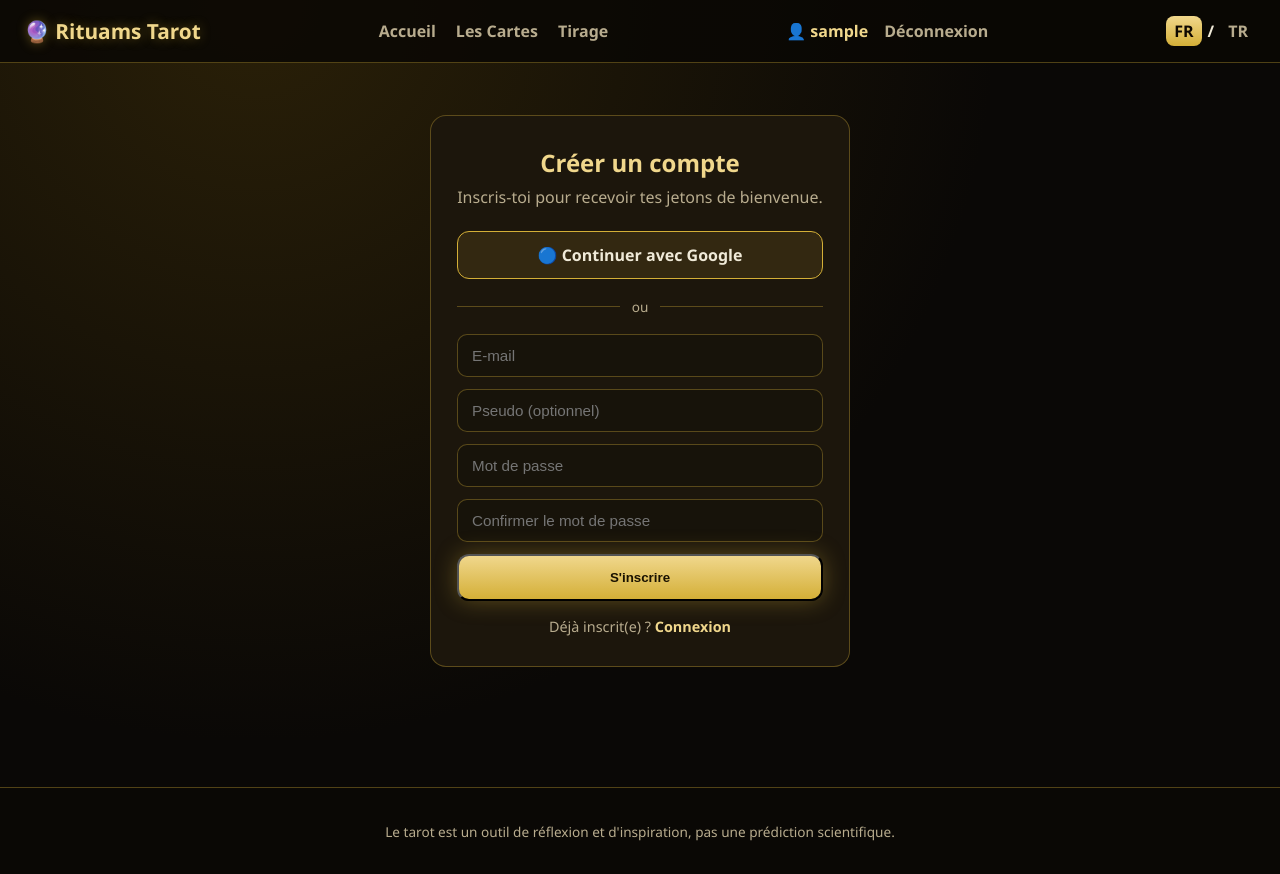
After one commit to Yohannaaaaa/Tarot, a Flask app: page /inscription in a window 1280 px wide. The commit adds this page. Run offline with Flask 3, Linux system fonts and the light colour scheme; the visitor is signed in with stand-in values (Sample User, id 1).

Commit message:
Ajouter le systeme de connexion (email/mot de passe, Google, reinitialisation)
Les jetons sont desormais lies a un compte authentifie (email) au lieu
d'un pseudo libre saisi a la main, ce qui evite qu'un visiteur puisse
usurper le solde ou l'achat Stripe d'un autre. Ajoute inscription,
connexion, deconnexion, mot de passe oublie (envoi via Gmail SMTP) et
connexion Google OAuth, avec repli explicite si SECRET_KEY,
GMAIL_APP_PASSWORD ou GOOGLE_CLIENT_ID/SECRET ne sont pas configures.

```diff
--- a/app.py
+++ b/app.py
@@ -3,18 +3,63 @@
 import json
 import os
 import random
+import secrets
+import smtplib
 from datetime import datetime
+from email.mime.text import MIMEText
 from pathlib import Path
+from urllib.parse import urlencode
 
+import requests
 import stripe
-from flask import Flask, jsonify, redirect, render_template, request, url_for
+from flask import Flask, flash, jsonify, redirect, render_template, request, session, url_for
+from itsdangerous import BadSignature, SignatureExpired, URLSafeTimedSerializer
 
+import accounts_store
 import jeton_store
 
 stripe.api_key = os.environ.get("STRIPE_SECRET_KEY", "")
 STRIPE_WEBHOOK_SECRET = os.environ.get("STRIPE_WEBHOOK_SECRET", "")
 
+GMAIL_ADDRESS = "tarot.clairvoyance.rituels@gmail.com"
+GMAIL_APP_PASSWORD = os.environ.get("GMAIL_APP_PASSWORD", "")
+
+GOOGLE_CLIENT_ID = os.environ.get("GOOGLE_CLIENT_ID", "")
+GOOGLE_CLIENT_SECRET = os.environ.get("GOOGLE_CLIENT_SECRET", "")
+GOOGLE_AUTH_URL = "https://accounts.google.com/o/oauth2/v2/auth"
+GOOGLE_TOKEN_URL = "https://oauth2.googleapis.com/token"
+GOOGLE_USERINFO_URL = "https://www.googleapis.com/oauth2/v3/userinfo"
+
 app = Flask(__name__)
+app.secret_key = os.environ.get("SECRET_KEY", "rituams-tarot-dev-secret-change-me")
+
+
+def external_url(endpoint, **values):
+    url = url_for(endpoint, _external=True, **values)
+    if not (request.host.startswith("localhost") or request.host.startswith("127.0.0.1")):
+        url = url.replace("http://", "https://", 1)
+    return url
+
+
+def get_serializer():
+    return URLSafeTimedSerializer(app.secret_key)
+
+
+def send_email(to_addr, subject, body):
+    if not GMAIL_APP_PASSWORD:
+        return False
+    msg = MIMEText(body, "plain", "utf-8")
+    msg["Subject"] = subject
+    msg["From"] = GMAIL_ADDRESS
+    msg["To"] = to_addr
+    try:
+        with smtplib.SMTP("smtp.gmail.com", 587, timeout=15) as server:
+            server.starttls()
+            server.login(GMAIL_ADDRESS, GMAIL_APP_PASSWORD)
+            server.sendmail(GMAIL_ADDRESS, [to_addr], msg.as_string())
+        return True
+    except (smtplib.SMTPException, OSError):
+        return False
 
 DATA_PATH = Path(__file__).resolve().parent / "data" / "cards.json"
 with open(DATA_PATH, encoding="utf-8") as f:
@@ -109,8 +154,6 @@ UI = {
         "form_success": "Merci, ta demande a bien été enregistrée !",
         "form_error": "Erreur lors de l'envoi, réessaie.",
         "form_need_name_email": "Renseigne au moins ton prénom, ton e-mail et ta question.",
-        "username_label": "Ton pseudo (pour tes jetons)",
-        "username_placeholder": "Choisis un pseudo...",
         "jeton_balance": "Solde",
         "jeton_unit": "jetons",
         "jeton_bonus_button": "🎁 Bonus quotidien",
@@ -118,7 +161,43 @@ UI = {
         "jeton_bonus_success": "Bonus reçu !",
         "jeton_insufficient": "Jetons insuffisants",
         "jeton_cost_label": "jetons",
-        "username_required": "Choisis d'abord un pseudo pour utiliser tes jetons.",
+        "nav_login": "Connexion",
+        "nav_register": "Inscription",
+        "nav_logout": "Déconnexion",
+        "login_title": "Connexion",
+        "login_subtitle": "Connecte-toi pour accéder à tes jetons et tes tirages.",
+        "register_title": "Créer un compte",
+        "register_subtitle": "Inscris-toi pour recevoir tes jetons de bienvenue.",
+        "field_password": "Mot de passe",
+        "field_password_confirm": "Confirmer le mot de passe",
+        "field_nickname": "Pseudo (optionnel)",
+        "login_submit": "Se connecter",
+        "register_submit": "S'inscrire",
+        "no_account_yet": "Pas encore de compte ?",
+        "have_account_already": "Déjà inscrit(e) ?",
+        "or_divider": "ou",
+        "google_login_button": "Continuer avec Google",
+        "forgot_password_link": "Mot de passe oublié ?",
+        "forgot_password_title": "Mot de passe oublié",
+        "forgot_password_desc": "Indique ton e-mail, on t'enverra un lien de réinitialisation.",
+        "forgot_password_submit": "Envoyer le lien",
+        "reset_password_title": "Nouveau mot de passe",
+        "reset_password_desc": "Choisis un nouveau mot de passe.",
+        "field_new_password": "Nouveau mot de passe",
+        "field_new_password_confirm": "Confirmer le nouveau mot de passe",
+        "reset_password_submit": "Réinitialiser le mot de passe",
+        "back_to_login": "← Retour à la connexion",
+        "login_required_reading": "Connecte-toi pour utiliser tes jetons.",
+        "error_email_required": "Indique une adresse e-mail valide.",
+        "error_password_short": "Le mot de passe doit contenir au moins 6 caractères.",
+        "error_passwords_mismatch": "Les mots de passe ne correspondent pas.",
+        "error_email_taken": "Cet e-mail est déjà utilisé.",
+        "error_invalid_credentials": "E-mail ou mot de passe incorrect.",
+        "error_reset_link_invalid": "Ce lien de réinitialisation est invalide ou expiré.",
+        "error_email_not_configured": "L'envoi d'e-mails n'est pas encore configuré, réessaie plus tard.",
+        "error_google_not_configured": "La connexion Google n'est pas encore configurée.",
+        "success_reset_email_sent": "Si ce compte existe, un e-mail de réinitialisation a été envoyé.",
+        "success_password_reset": "Mot de passe modifié, tu peux te connecter.",
     },
     "tr": {
         "site_title": "Rituams Tarot",
@@ -203,8 +282,6 @@ UI = {
         "form_success": "Teşekkürler, talebin kaydedildi!",
         "form_error": "Gönderim hatası, tekrar dene.",
         "form_need_name_email": "En azından isim, e-posta ve sorunu doldur.",
-        "username_label": "Rumuzun (jetonların için)",
-        "username_placeholder": "Bir rumuz seç...",
         "jeton_balance": "Bakiye",
         "jeton_unit": "jeton",
         "jeton_bonus_button": "🎁 Günlük bonus",
@@ -212,7 +289,43 @@ UI = {
         "jeton_bonus_success": "Bonus alındı!",
         "jeton_insufficient": "Yetersiz jeton",
         "jeton_cost_label": "jeton",
-        "username_required": "Jetonlarını kullanmak için önce bir rumuz seç.",
+        "nav_login": "Giriş Yap",
+        "nav_register": "Kayıt Ol",
+        "nav_logout": "Çıkış Yap",
+        "login_title": "Giriş Yap",
+        "login_subtitle": "Jetonlarına ve açılımlarına erişmek için giriş yap.",
+        "register_title": "Hesap Oluştur",
+        "register_subtitle": "Kayıt ol ve hoş geldin jetonlarını al.",
+        "field_password": "Şifre",
+        "field_password_confirm": "Şifreyi onayla",
+        "field_nickname": "Rumuz (opsiyonel)",
+        "login_submit": "Giriş Yap",
+        "register_submit": "Kayıt Ol",
+        "no_account_yet": "Hesabın yok mu?",
+        "have_account_already": "Zaten hesabın var mı?",
+        "or_divider": "veya",
+        "google_login_button": "Google ile devam et",
+        "forgot_password_link": "Şifreni mi unuttun?",
+        "forgot_password_title": "Şifremi Unuttum",
+        "forgot_password_desc": "E-posta adresini yaz, sana bir sıfırlama bağlantısı gönderelim.",
+        "forgot_password_submit": "Bağlantıyı Gönder",
+        "reset_password_title": "Yeni Şifre",
+        "reset_password_desc": "Yeni bir şifre seç.",
+        "field_new_password": "Yeni şifre",
+        "field_new_password_confirm": "Yeni şifreyi onayla",
+        "reset_password_submit": "Şifreyi Sıfırla",
+        "back_to_login": "← Girişe dön",
+        "login_required_reading": "Jetonlarını kullanmak için giriş yap.",
+        "error_email_required": "Geçerli bir e-posta adresi gir.",
+        "error_password_short": "Şifre en az 6 karakter olmalı.",
+        "error_passwords_mismatch": "Şifreler eşleşmiyor.",
+        "error_email_taken": "Bu e-posta zaten kullanılıyor.",
+        "error_invalid_credentials": "E-posta veya şifre hatalı.",
+        "error_reset_link_invalid": "Bu sıfırlama bağlantısı geçersiz veya süresi dolmuş.",
+        "error_email_not_configured": "E-posta gönderimi henüz yapılandırılmadı, daha sonra tekrar dene.",
+        "error_google_not_configured": "Google ile giriş henüz yapılandırılmadı.",
+        "success_reset_email_sent": "Bu hesap varsa, bir sıfırlama e-postası gönderildi.",
+        "success_password_reset": "Şifre değiştirildi, giriş yapabilirsin.",
     },
 }
 
@@ -319,7 +432,13 @@ def ui(lang):
 @app.context_processor
 def inject_globals():
     lang = get_lang()
-    return {"lang": lang, "other_lang": "tr" if lang == "fr" else "fr", "t": ui(lang)}
+    return {
+        "lang": lang,
+        "other_lang": "tr" if lang == "fr" else "fr",
+        "t": ui(lang),
+        "logged_in": bool(session.get("email")),
+        "current_nickname": session.get("nickname"),
+    }
 
 
 @app.after_request
@@ -430,6 +549,167 @@ def card_detail(card_id):
     )
 
 
+@app.route("/inscription", methods=["GET", "POST"])
+def register_page():
+    if request.method == "POST":
+        email = (request.form.get("email") or "").strip().lower()
+        password = request.form.get("password") or ""
+        password2 = request.form.get("password2") or ""
+        nickname = (request.form.get("nickname") or "").strip()
+
+        if not email or "@" not in email:
+            flash("error_email_required", "error")
+        elif len(password) < 6:
+            flash("error_password_short", "error")
+        elif password != password2:
+            flash("error_passwords_mismatch", "error")
+        elif accounts_store.email_exists(email):
+            flash("error_email_taken", "error")
+        else:
+            account = accounts_store.create_account(email, password, nickname)
+            session["email"] = account["email"]
+            session["nickname"] = account["nickname"]
+            return redirect(url_for("reading_page"))
+    return render_template("register.html")
+
+
+@app.route("/connexion", methods=["GET", "POST"])
+def login_page():
+    if request.method == "POST":
+        email = (request.form.get("email") or "").strip().lower()
+        password = request.form.get("password") or ""
+        if accounts_store.verify_password(email, password):
+            account = accounts_store.get_account(email)
+            session["email"] = account["email"]
+            session["nickname"] = account["nickname"]
+            return redirect(url_for("reading_page"))
+        flash("error_invalid_credentials", "error")
+    return render_template("login.html")
+
+
+@app.route("/deconnexion")
+def logout():
+    session.clear()
+    return redirect(url_for("index"))
+
+
+@app.route("/mot-de-passe-oublie", methods=["GET", "POST"])
+def forgot_password_page():
+    if request.method == "POST":
+        email = (request.form.get("email") or "").strip().lower()
+        if accounts_store.email_exists(email):
+            token = get_serializer().dumps(email, salt="password-reset")
+            reset_url = external_url("reset_password_page", token=token)
+            lang = get_lang()
+            if lang == "fr":
+                subject = "Réinitialisation de mot de passe - Rituams Tarot"
+                body = (
+                    "Bonjour,\n\n"
+                    "Clique sur ce lien pour réinitialiser ton mot de passe "
+                    f"(valable 1 heure) :\n{reset_url}\n\n"
+                    "Si tu n'es pas à l'origine de cette demande, ignore ce message."
+                )
+            else:
+                subject = "Şifre Sıfırlama - Rituams Tarot"
+                body = (
+                    "Merhaba,\n\n"
+                    "Şifreni sıfırlamak için bu bağlantıya tıkla "
+                    f"(1 saat geçerlidir):\n{reset_url}\n\n"
+                    "Bu talebi sen yapmadıysan bu e-postayı yok sayabilirsin."
+                )
+            if send_email(email, subject, body):
+                flash("success_reset_email_sent", "success")
+            else:
+                flash("error_email_not_configured", "error")
+        else:
+            flash("success_reset_email_sent", "success")
+    return render_template("forgot_password.html")
+
+
+@app.route("/reinitialiser/<token>", methods=["GET", "POST"])
+def reset_password_page(token):
+    try:
+        email = get_serializer().loads(token, salt="password-reset", max_age=3600)
+    except (BadSignature, SignatureExpired):
+        flash("error_reset_link_invalid", "error")
+        return redirect(url_for("forgot_password_page"))
+
+    if request.method == "POST":
+        password = request.form.get("password") or ""
+        password2 = request.form.get("password2") or ""
+        if len(password) < 6:
+            flash("error_password_short", "error")
+        elif password != password2:
+            flash("error_passwords_mismatch", "error")
+        else:
+            accounts_store.set_password(email, password)
+            flash("success_password_reset", "success")
+            return redirect(url_for("login_page"))
+    return render_template("reset_password.html", token=token)
+
+
+@app.route("/auth/google/login")
+def google_login():
+    if not GOOGLE_CLIENT_ID:
+        flash("error_google_not_configured", "error")
+        return redirect(url_for("login_page"))
+    state = secrets.token_urlsafe(16)
+    session["oauth_state"] = state
+    params = {
+        "client_id": GOOGLE_CLIENT_ID,
+        "redirect_uri": external_url("google_callback"),
+        "response_type": "code",
+        "scope": "openid email profile",
+        "state": state,
+        "prompt": "select_account",
+    }
+    return redirect(f"{GOOGLE_AUTH_URL}?{urlencode(params)}")
+
+
+@app.route("/auth/google/callback")
+def google_callback():
+    state = request.args.get("state")
+    code = request.args.get("code")
+    if not code or not state or state != session.pop("oauth_state", None):
+        flash("error_google_not_configured", "error")
+        return redirect(url_for("login_page"))
+
+    try:
+        token_resp = requests.post(
+            GOOGLE_TOKEN_URL,
+            data={
+                "code": code,
+                "client_id": GOOGLE_CLIENT_ID,
+                "client_secret": GOOGLE_CLIENT_SECRET,
+                "redirect_uri": external_url("google_callback"),
+                "grant_type": "authorization_code",
+            },
+            timeout=10,
+        )
+        access_token = token_resp.json().get("access_token")
+        if not access_token:
+            raise ValueError("no access token")
+        userinfo = requests.get(
+            GOOGLE_USERINFO_URL,
+            headers={"Authorization": f"Bearer {access_token}"},
+            timeout=10,
+        ).json()
+    except (requests.RequestException, ValueError):
+        flash("error_google_not_configured", "error")
+        return redirect(url_for("login_page"))
+
+    email = (userinfo.get("email") or "").strip().lower()
+    if not email:
+        flash("error_google_not_configured", "error")
+        return redirect(url_for("login_page"))
+
+    name = userinfo.get("name") or email.split("@")[0]
+    account = accounts_store.upsert_google_account(email, userinfo.get("sub"), name)
+    session["email"] = account["email"]
+    session["nickname"] = account["nickname"]
+    return redirect(url_for("reading_page"))
+
+
 MAJOR_CARDS = [c for c in CARDS if c["arcana"] == "major"]
 MESSAGES_PATH = Path(__file__).resolve().parent / "data" / "messages.json"
 
@@ -463,12 +743,12 @@ def api_reading(spread_key):
     lang = get_lang()
     data = request.get_json(silent=True) or {}
     question = (data.get("question") or "").strip()
-    username = (data.get("username") or "").strip()
+    email = session.get("email")
 
-    if not username:
-        return jsonify({"ok": False, "error": "username_required"}), 400
+    if not email:
+        return jsonify({"ok": False, "error": "login_required"}), 401
 
-    ok, balance = jeton_store.deduct(username, jeton_store.SPREAD_COST)
+    ok, balance = jeton_store.deduct(email, jeton_store.SPREAD_COST)
     if not ok:
         return jsonify({"ok": False, "error": "insufficient_funds", "balance": balance, "cost": jeton_store.SPREAD_COST}), 402
 
@@ -488,23 +768,23 @@ def api_instant_card():
 
 @app.route("/api/jeton")
 def api_jeton_balance():
-    username = (request.args.get("username") or "").strip()
-    if not username:
-        return jsonify({"ok": False, "error": "username_required"}), 400
+    email = session.get("email")
+    if not email:
+        return jsonify({"ok": False, "error": "login_required"}), 401
     return jsonify({
         "ok": True,
-        "balance": jeton_store.get_balance(username),
-        "bonus_available": jeton_store.bonus_available(username),
+        "balance": jeton_store.get_balance(email),
+        "bonus_available": jeton_store.bonus_available(email),
+        "nickname": session.get("nickname"),
     })
 
 
 @app.route("/api/jeton/bonus", methods=["POST"])
 def api_jeton_bonus():
-    data = request.get_json(silent=True) or {}
-    username = (data.get("username") or "").strip()
-    if not username:
-        return jsonify({"ok": False, "error": "username_required"}), 400
-    ok, balance = jeton_store.claim_bonus(username)
+    email = session.get("email")
+    if not email:
+        return jsonify({"ok": False, "error": "login_required"}), 401
+    ok, balance = jeton_store.claim_bonus(email)
     if not ok:
         return jsonify({"ok": False, "error": "already_claimed", "balance": balance}), 400
     return jsonify({"ok": True, "balance": balance})
@@ -549,12 +829,12 @@ def api_message():
 
 @app.route("/api/jeton/checkout", methods=["POST"])
 def api_jeton_checkout():
+    email = session.get("email")
+    if not email:
+        return jsonify({"ok": False, "error": "login_required"}), 401
+
     data = request.get_json(silent=True) or {}
-    username = (data.get("username") or "").strip()
     amount = data.get("amount")
-
-    if not username:
-        return jsonify({"ok": False, "error": "username_required"}), 400
 
     pack = JETON_PACKS_BY_AMOUNT.get(amount)
     if not pack:
@@ -564,15 +844,15 @@ def api_jeton_checkout():
         return jsonify({"ok": False, "error": "stripe_not_configured"}), 503
 
     base_url = request.url_root.rstrip("/")
-    session = stripe.checkout.Session.create(
+    checkout_session = stripe.checkout.Session.create(
         mode="payment",
         line_items=[{"price": pack["stripe_price_id"], "quantity": 1}],
-        client_reference_id=username,
-        metadata={"username": username, "jeton_amount": str(pack["amount"])},
+        client_reference_id=email,
+        metadata={"username": email, "jeton_amount": str(pack["amount"])},
         success_url=f"{base_url}/tirage?checkout=success",
         cancel_url=f"{base_url}/tirage?checkout=cancel",
     )
-    return jsonify({"ok": True, "url": session.url})
+    return jsonify({"ok": True, "url": checkout_session.url})
 
 
 @app.route("/api/stripe/webhook", methods=["POST"])
@@ -586,9 +866,9 @@ def api_stripe_webhook():
         return jsonify({"ok": False, "error": "invalid_signature"}), 400
 
     if event["type"] == "checkout.session.completed":
-        session = event["data"]["object"]
-        username = (session.get("client_reference_id") or session.get("metadata", {}).get("username") or "").strip()
-        jeton_amount = session.get("metadata", {}).get("jeton_amount")
+        checkout_session = event["data"]["object"]
+        username = (checkout_session.get("client_reference_id") or checkout_session.get("metadata", {}).get("username") or "").strip()
+        jeton_amount = checkout_session.get("metadata", {}).get("jeton_amount")
         if username and jeton_amount:
             jeton_store.credit(username, int(jeton_amount))
 
--- a/requirements.txt
+++ b/requirements.txt
@@ -1,3 +1,4 @@
 Flask==3.0.3
 gunicorn==22.0.0
 stripe==15.6.0
+requests==2.32.3
--- a/static/css/style.css
+++ b/static/css/style.css
@@ -77,6 +77,30 @@ a { color: inherit; }
     color: #0d0700;
     background: linear-gradient(180deg, var(--gold-soft), var(--gold));
 }
+
+.auth-nav {
+    display: flex;
+    gap: 16px;
+    align-items: center;
+    font-weight: 700;
+}
+.auth-nav a {
+    text-decoration: none;
+    color: var(--text-dim);
+    transition: color .2s;
+}
+.auth-nav a:hover { color: var(--gold-soft); }
+.auth-greeting { color: var(--gold-soft); }
+
+.flash-wrap { max-width: 560px; margin: 0 auto 20px; }
+.flash-message {
+    text-align: center;
+    padding: 12px 16px;
+    border-radius: 10px;
+    font-weight: 700;
+}
+.flash-success { background: rgba(0, 255, 102, .1); border: 1px solid rgba(0, 255, 102, .4); color: #d8ffd8; }
+.flash-error { background: rgba(255, 80, 80, .1); border: 1px solid rgba(255, 80, 80, .4); color: #ffd8d8; }
 
 main { flex: 1; max-width: 1200px; margin: 0 auto; padding: 32px 20px 60px; width: 100%; }
 
@@ -372,13 +396,9 @@ main { flex: 1; max-width: 1200px; margin: 0 auto; padding: 32px 20px 60px; widt
     flex-wrap: wrap;
     margin: 20px 0 4px;
 }
-.jeton-bar input {
-    padding: 10px 14px;
-    border-radius: 10px;
-    border: 1px solid var(--border);
-    background: var(--bg-soft);
-    color: var(--text);
-    min-width: 200px;
+.jeton-user {
+    font-weight: 800;
+    color: var(--gold-soft);
 }
 .jeton-balance {
     font-weight: 800;
@@ -388,8 +408,8 @@ main { flex: 1; max-width: 1200px; margin: 0 auto; padding: 32px 20px 60px; widt
     border-radius: 10px;
     padding: 10px 14px;
 }
+.jeton-login-prompt { color: var(--text-dim); font-weight: 700; }
 .btn-small { padding: 10px 14px; font-size: .9em; }
-.username-label { text-align: center; color: var(--text-dim); font-size: .8em; margin: 0 0 20px; }
 
 /* Tabs */
 .tab-bar {
@@ -521,6 +541,62 @@ main { flex: 1; max-width: 1200px; margin: 0 auto; padding: 32px 20px 60px; widt
 .form-grid .full { grid-column: 1 / -1; }
 .form-status { margin-top: 10px; color: var(--gold-soft); text-align: center; min-height: 1.2em; }
 
+/* Auth pages */
+.auth-page { display: flex; justify-content: center; padding: 20px 0 60px; }
+.auth-card {
+    width: 100%;
+    max-width: 420px;
+    background: var(--panel);
+    border: 1px solid var(--border);
+    border-radius: 16px;
+    padding: 30px 26px;
+    text-align: center;
+}
+.auth-card h1 { color: var(--gold-soft); margin: 0 0 6px; }
+.auth-subtitle { color: var(--text-dim); margin: 0 0 22px; line-height: 1.5; }
+.auth-form { display: flex; flex-direction: column; gap: 12px; text-align: left; }
+.auth-form input {
+    padding: 12px 14px;
+    border-radius: 10px;
+    border: 1px solid var(--border);
+    background: var(--bg-soft);
+    color: var(--text);
+    font-size: .95em;
+}
+.btn-google {
+    display: flex;
+    align-items: center;
+    justify-content: center;
+    gap: 8px;
+    width: 100%;
+    padding: 12px 18px;
+    border-radius: 12px;
+    border: 1px solid var(--gold);
+    background: rgba(212, 175, 55, 0.12);
+    color: var(--text);
+    font-weight: 800;
+    text-decoration: none;
+    transition: transform .15s;
+}
+.btn-google:hover { transform: translateY(-2px); }
+.auth-divider {
+    display: flex;
+    align-items: center;
+    gap: 12px;
+    margin: 18px 0;
+    color: var(--text-dim);
+    font-size: .85em;
+}
+.auth-divider::before, .auth-divider::after {
+    content: '';
+    flex: 1;
+    height: 1px;
+    background: var(--border);
+}
+.auth-link { margin: 16px 0 0; color: var(--text-dim); font-size: .9em; }
+.auth-link a { color: var(--gold-soft); font-weight: 700; text-decoration: none; }
+.auth-link a:hover { text-decoration: underline; }
+
 @media (max-width: 640px) {
     .detail-header { flex-direction: column; align-items: flex-start; }
     .spread-card { flex-direction: column; align-items: center; text-align: center; }
--- a/templates/base.html
+++ b/templates/base.html
@@ -14,6 +14,15 @@
             <a href="{{ url_for('cards_page') }}">{{ t.nav_cards }}</a>
             <a href="{{ url_for('reading_page') }}">{{ t.nav_reading }}</a>
         </nav>
+        <div class="auth-nav">
+            {% if logged_in %}
+                <span class="auth-greeting">👤 {{ current_nickname }}</span>
+                <a href="{{ url_for('logout') }}">{{ t.nav_logout }}</a>
+            {% else %}
+                <a href="{{ url_for('login_page') }}">{{ t.nav_login }}</a>
+                <a href="{{ url_for('register_page') }}">{{ t.nav_register }}</a>
+            {% endif %}
+        </div>
         <div class="lang-switch">
             <a href="?lang=fr" class="{{ 'active' if lang == 'fr' else '' }}">FR</a>
             <span>/</span>
@@ -21,6 +30,15 @@
         </div>
     </header>
     <main>
+        {% with messages = get_flashed_messages(with_categories=true) %}
+            {% if messages %}
+                <div class="flash-wrap">
+                    {% for category, key in messages %}
+                        <p class="flash-message {{ 'flash-error' if category == 'error' else 'flash-success' }}">{{ t.get(key, key) }}</p>
+                    {% endfor %}
+                </div>
+            {% endif %}
+        {% endwith %}
         {% block content %}{% endblock %}
     </main>
     <footer class="site-footer">
--- /dev/null
+++ b/templates/register.html
@@ -0,0 +1,23 @@
+{% extends "base.html" %}
+{% block title %}{{ t.register_title }} · {{ t.site_title }}{% endblock %}
+{% block content %}
+<section class="auth-page">
+    <div class="auth-card">
+        <h1>{{ t.register_title }}</h1>
+        <p class="auth-subtitle">{{ t.register_subtitle }}</p>
+
+        <a class="btn btn-google" href="{{ url_for('google_login') }}">🔵 {{ t.google_login_button }}</a>
+        <div class="auth-divider"><span>{{ t.or_divider }}</span></div>
+
+        <form method="post" class="auth-form">
+            <input type="email" name="email" placeholder="{{ t.field_email }}" required autocomplete="email">
+            <input type="text" name="nickname" placeholder="{{ t.field_nickname }}" autocomplete="nickname">
+            <input type="password" name="password" placeholder="{{ t.field_password }}" required autocomplete="new-password">
+            <input type="password" name="password2" placeholder="{{ t.field_password_confirm }}" required autocomplete="new-password">
+            <button type="submit" class="btn btn-primary full">{{ t.register_submit }}</button>
+        </form>
+
+        <p class="auth-link">{{ t.have_account_already }} <a href="{{ url_for('login_page') }}">{{ t.nav_login }}</a></p>
+    </div>
+</section>
+{% endblock %}
```
Also changed, not shown: accounts_store.py (added, +100 -0 lines), static/js/reading.js (+24 -47 lines), templates/forgot_password.html (added, +17 -0 lines), templates/login.html (added, +22 -0 lines), templates/reading.html (+11 -5 lines), templates/reset_password.html (added, +18 -0 lines), 1 other file.
